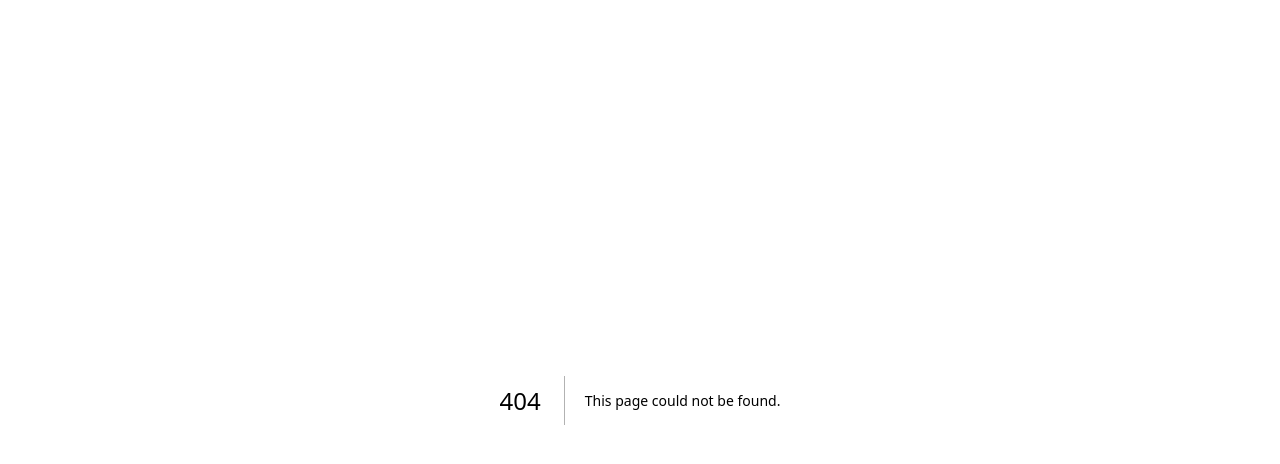
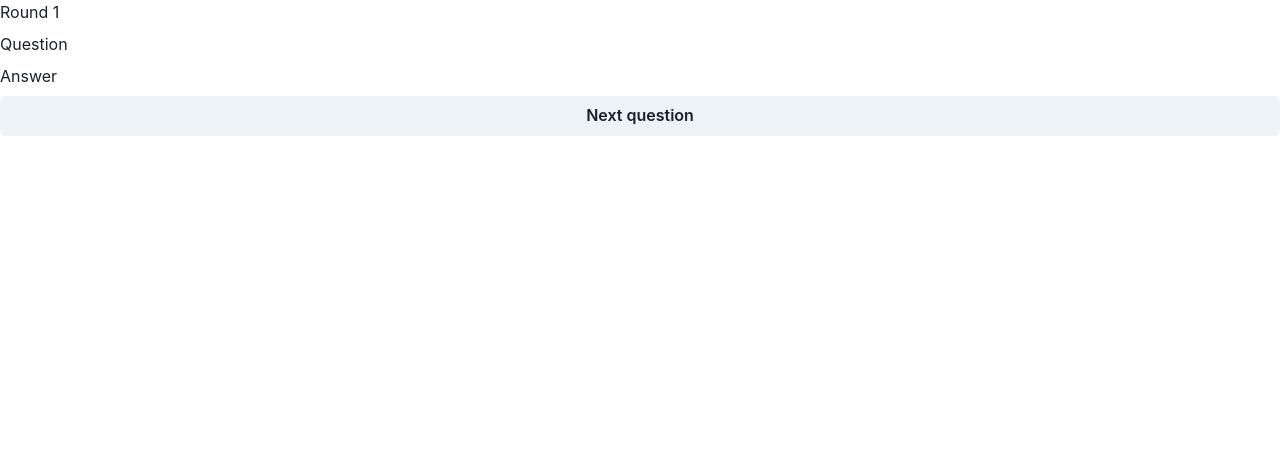
Before and after one commit to elijahmg/Pub-Quiz-App, a Next.js app: page /admin/1/playing in a window 1280 px wide. Before the commit this address had no page. Shown: the top 464 px of the page. Built offline with nearby package versions, Linux system fonts and the light colour scheme.

Commit message:
feat/adming question pages

```diff
--- /dev/null
+++ b/pages/admin/[gameId]/playing/index.tsx
@@ -0,0 +1,12 @@
+import { Button, Stack, Text } from '@chakra-ui/react';
+
+export default function QuizPlaying() {
+  return (
+    <Stack>
+      <Text>Round 1</Text>
+      <Text>Question</Text>
+      <Text>Answer</Text>
+      <Button>Next question</Button>
+    </Stack>
+  );
+}
```
